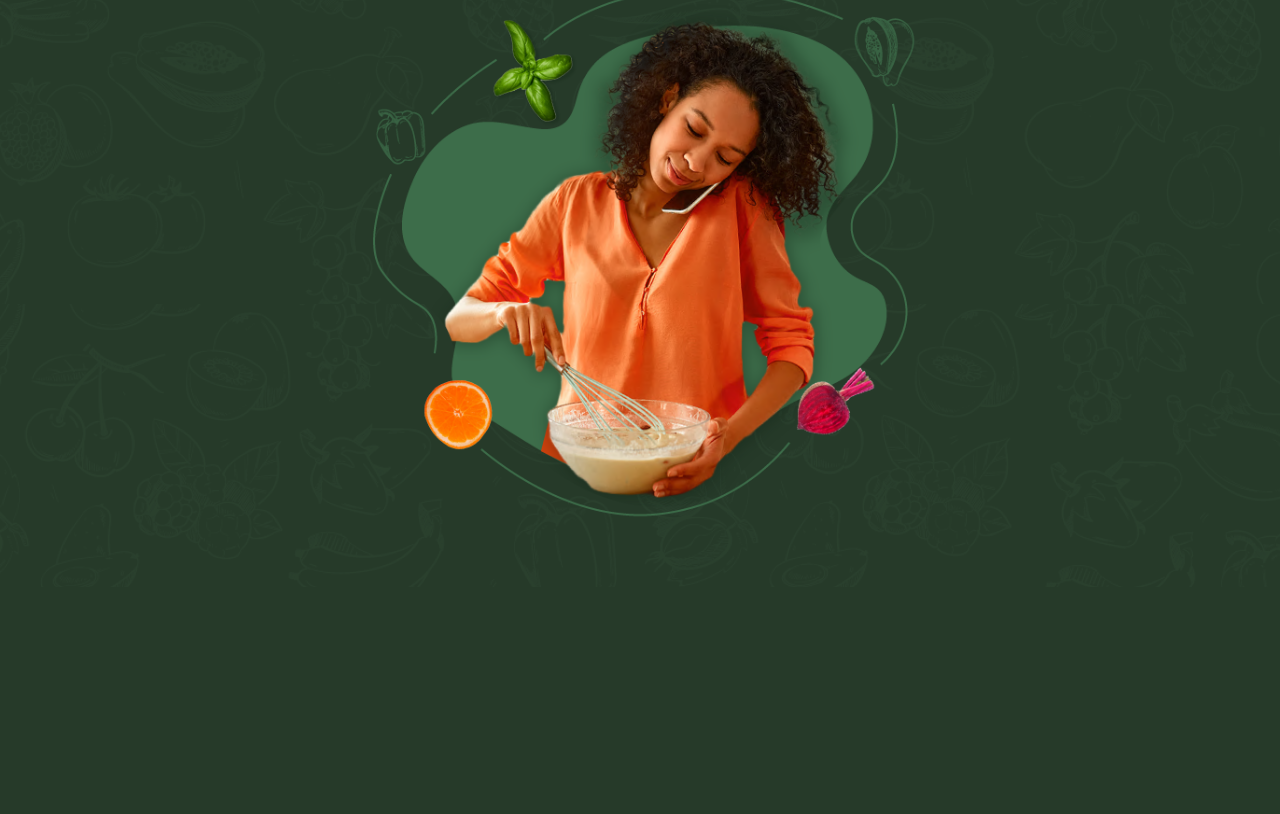
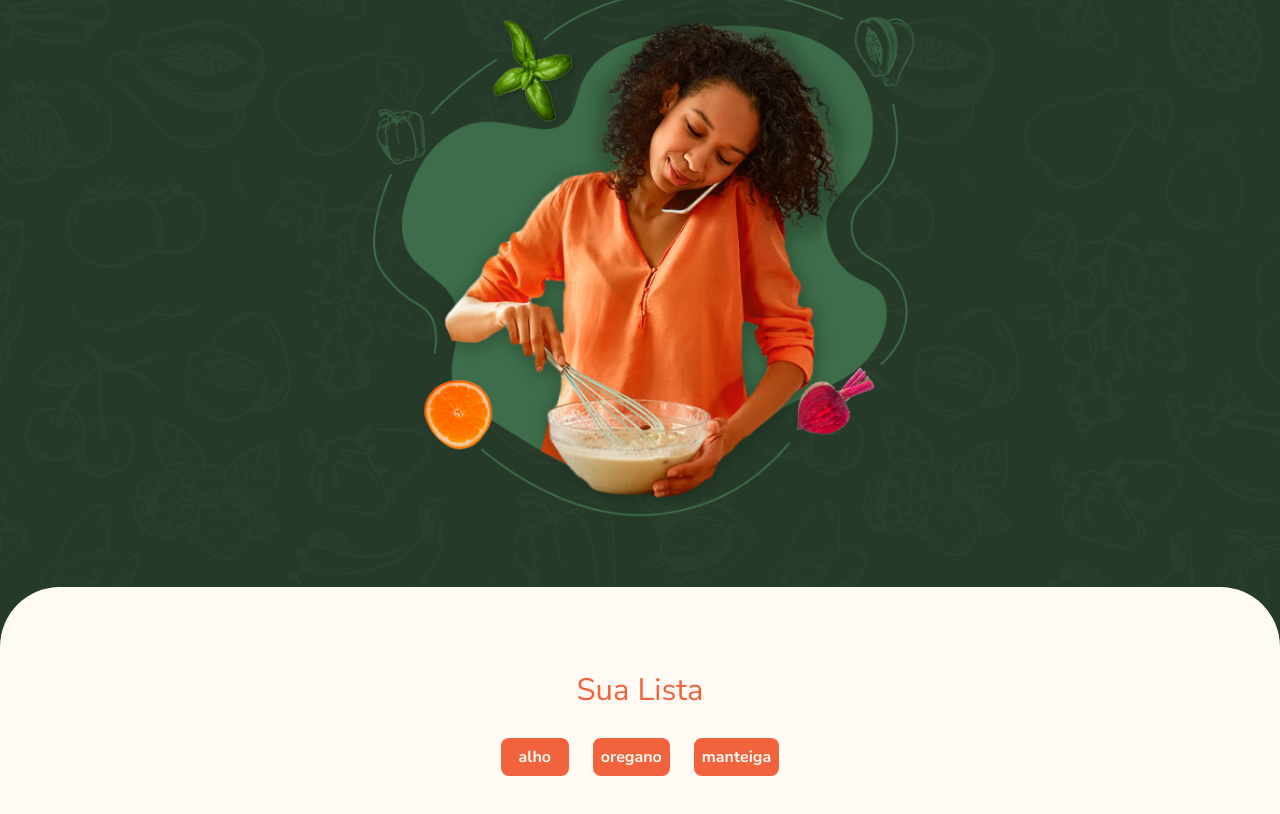
Before and after one commit to gubsocosta/cookin-up, a Vue app: page / in a window 1280 px wide. Shown: the part 444-1258 px from the top of the page. Before the commit the page ends 1031 px from the top, so only its background shows below. Built offline with nearby package versions, Linux system fonts and the light colour scheme.

Commit message:
feat: create main content component

```diff
--- a/src/App.vue
+++ b/src/App.vue
@@ -1,9 +1,11 @@
 <template>
   <Banner />
+  <MainContent />
 </template>
 
 <script setup lang="ts">
 import Banner from './components/Banner.vue';
+import MainContent from './components/MainContent.vue';
 </script>
 
 <style scoped>
--- /dev/null
+++ b/src/components/MainContent.vue
@@ -0,0 +1,85 @@
+<template>
+  <main class="conteudo-principal">
+    <section>
+      <span class="subtitulo-lg sua-lista-texto">Sua Lista</span>
+      <ul v-if="ingredientes.length" class="ingredientes-sua-lista">
+        <li class="ingrediente" v-for="(item, index) in ingredientes" :key="index">{{item}}</li>
+      </ul>
+      <p v-else class="paragrafo lista-vazia">
+        <img src="../assets/images/icones/lista-vazia.svg" alt="Icone de pesquisa">
+        Sua lista está vazia, selecione ingredientes para iniciar.
+      </p>
+    </section>
+  </main>
+</template>
+
+<script setup lang="ts">
+import { ref } from 'vue';
+
+const ingredientes = ref(['alho', 'oregano', 'manteiga']);
+</script>
+
+<style scoped>
+.conteudo-principal {
+  padding: 6.5rem 7.5rem;
+  border-radius: 3.75rem 3.75rem 0rem 0rem;
+  background: var(--creme, #FFFAF3);
+  color: var(--cinza, #444);
+
+  display: flex;
+  flex-direction: column;
+  align-items: center;
+  gap: 5rem;
+}
+
+.sua-lista-texto {
+  color: var(--coral, #F0633C);
+  display: block;
+  text-align: center;
+  margin-bottom: 1.5rem;
+}
+
+.ingredientes-sua-lista {
+  display: flex;
+  justify-content: center;
+  gap: 1rem 1.5rem;
+  flex-wrap: wrap;
+}
+
+.ingrediente {
+  display: inline-block;
+  border-radius: 0.5rem;
+  min-width: 4.25rem;
+  padding: 0.5rem;
+  text-align: center;
+  transition: 0.2s;
+  color: var(--creme, #FFFAF3);
+  background: var(--coral, #F0633C);
+  font-weight: 700;
+}
+
+.lista-vazia {
+  display: flex;
+  justify-content: center;
+  align-items: center;
+  flex-wrap: wrap;
+  gap: 0.25rem;
+
+  color: var(--coral, #F0633C);
+  text-align: center;
+}
+
+@media only screen and (max-width: 1300px) {
+  .conteudo-principal {
+    padding: 5rem 3.75rem;
+    gap: 3.5rem;
+  }
+}
+
+@media only screen and (max-width: 767px) {
+  .conteudo-principal {
+    padding: 4rem 1.5rem;
+    gap: 4rem;
+  }
+}
+</style>
```
